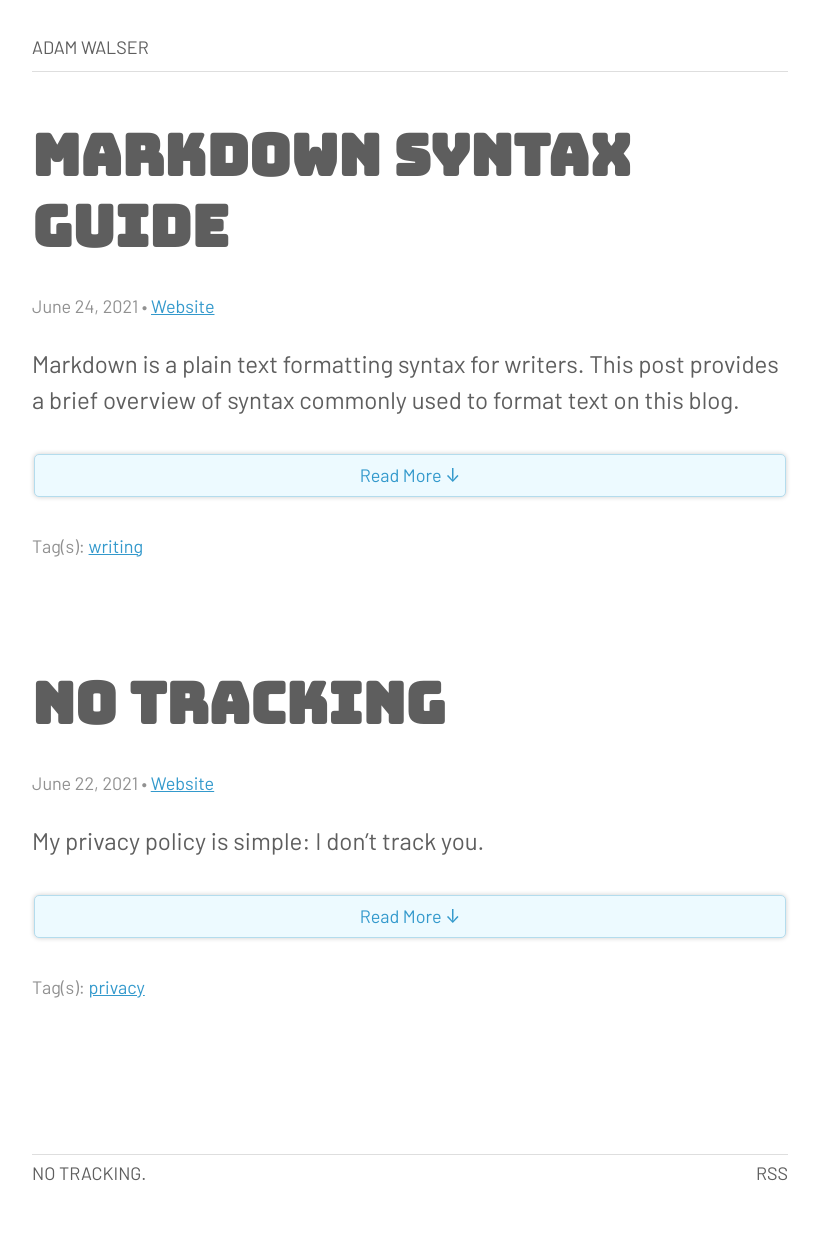
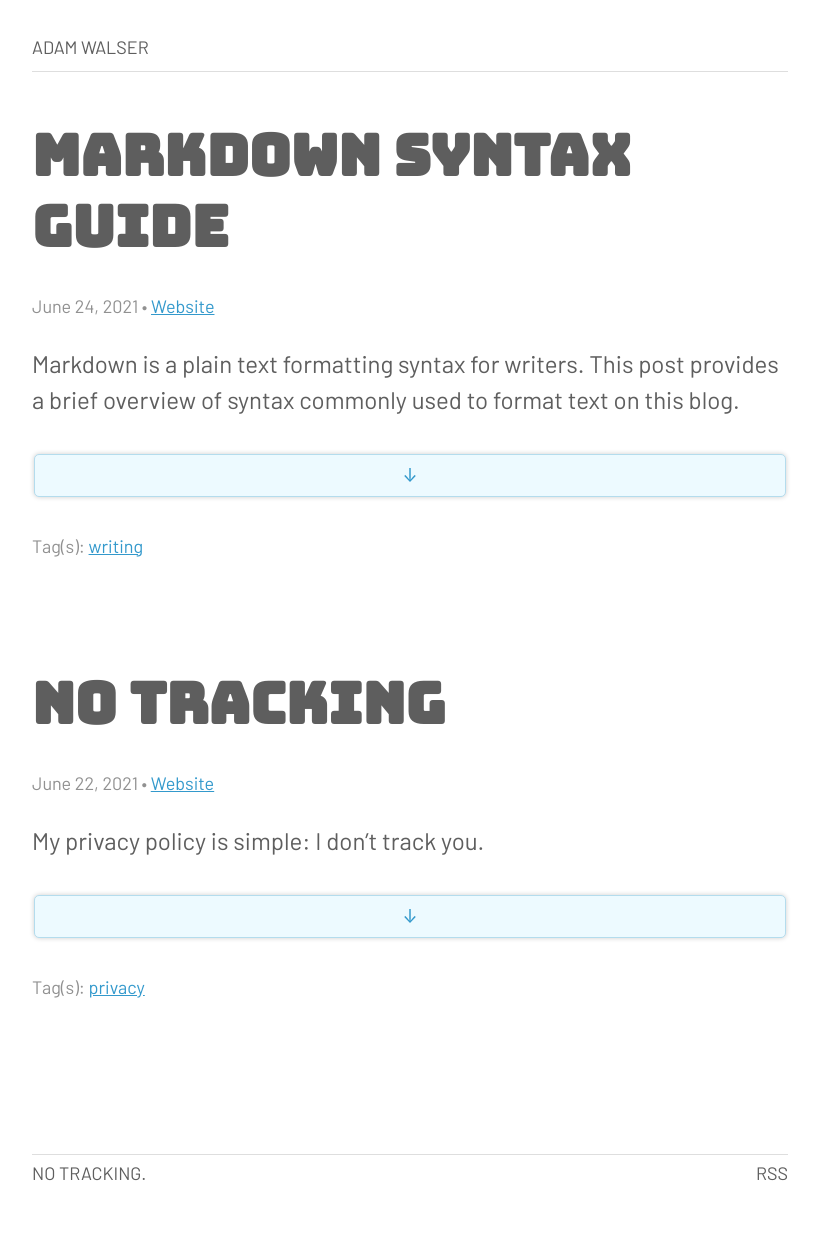
Before and after one commit to ajpwalser/ajpwalser.github.io, a Jekyll site: the page built from index.html, in a window 1280 px wide. Shown: the whole page, without its empty margins (230-1049 px from the left). Built offline with Jekyll 4.4.1, drawn with Linux system fonts in a browser that asks for light colours; the list of posts is cut into pages by our own code.

Commit message:
Update style.css

```diff
--- a/css/style.css
+++ b/css/style.css
@@ -447,6 +447,7 @@
 /* Read more */
 
 .read-more {
+	font-family: 'Bungee', -apple-system, BlinkMacSystemFont, Segoe UI, Helvetica, Arial, sans-serif, Apple Color Emoji, Segoe UI Emoji, Segoe UI Symbol;
 	opacity: 0;
 	max-height: 0;
 	font-size: 0;
@@ -465,11 +466,11 @@
 }
 
 .read-more-state~.read-more-trigger:before {
-	content: "Read More \2193";
+	content: "\2193";
 }
 
 .read-more-state:checked~.read-more-trigger:before {
-	content: "Read Less \2191";
+	content: "\2191";
 }
 
 .read-more-trigger {
```
